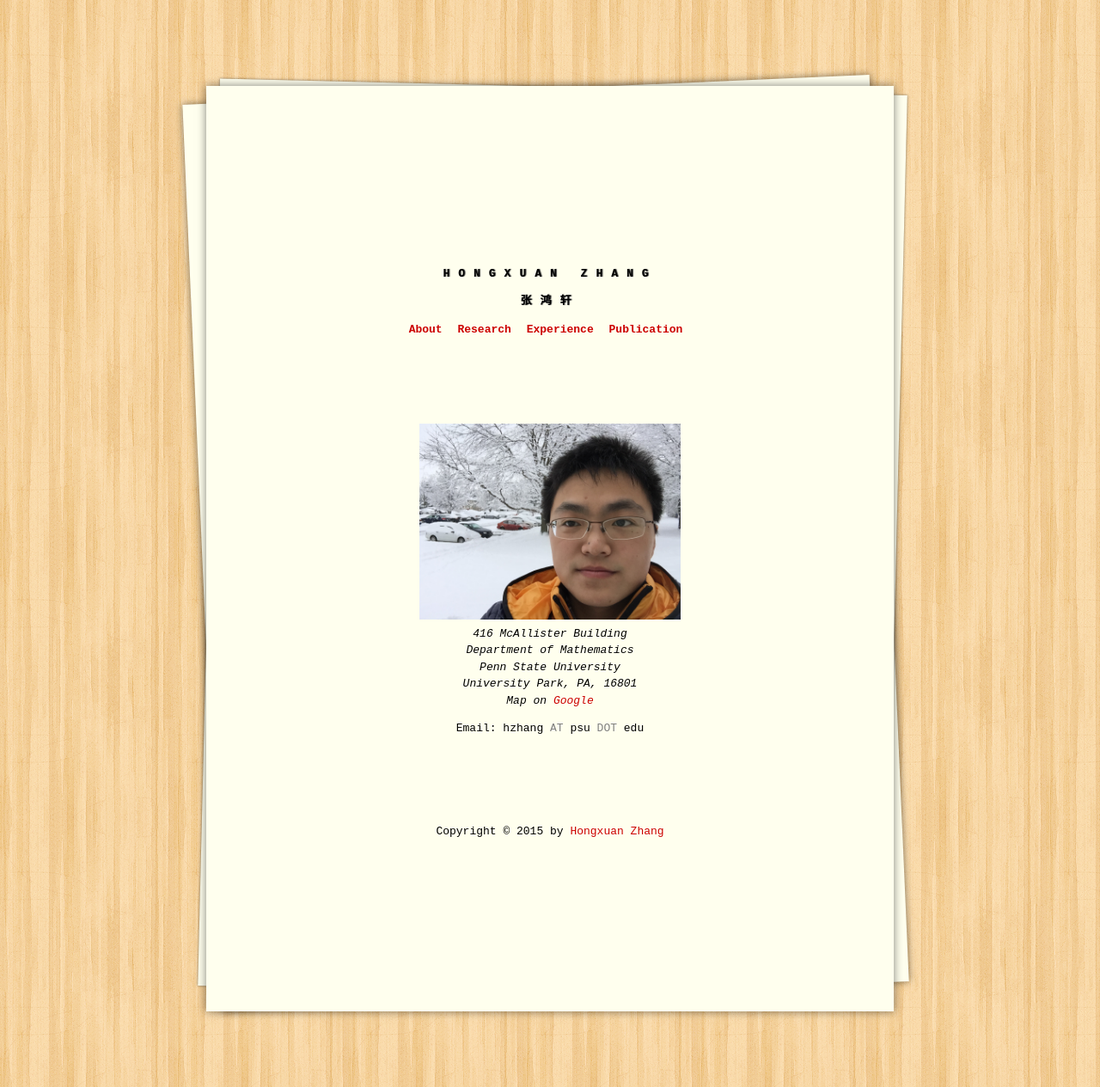
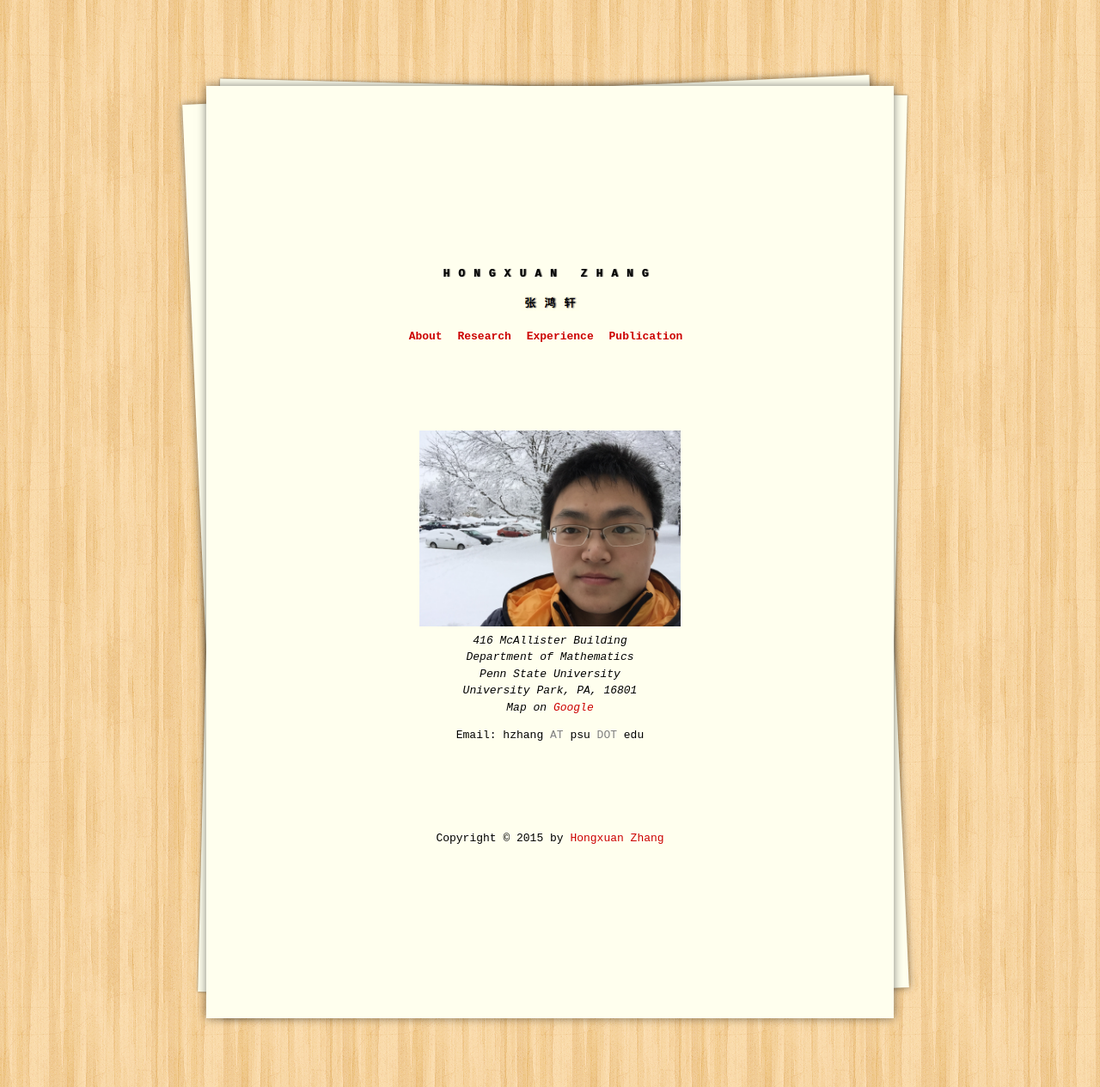
Before and after one commit to zhxsxuan/webpage, a Jekyll site: the page built from index.html, in a window 1280 px wide. Shown: the whole page at 86% size. Built offline with Jekyll 4.4.1, drawn with Linux system fonts in a browser that asks for light colours; the list of posts is cut into pages by our own code.

Commit message:
change font style of Chinese name

```diff
--- a/_includes/header.html
+++ b/_includes/header.html
@@ -2,8 +2,9 @@
     <h1>
         <a style="color: #000;" href="{{ site.baseurl }}/">{{ site.title }}</a>
     </h1>
-    <p class="chn">
-        {{ site.description }}
+    <p class="sub">
+        <!--{{ site.description }}-->
+        <img src="/images/name.png" alt="张鸿轩" />
     </p>
 
     <div class="menu">
```
Also changed, not shown: images/name.png (added).
